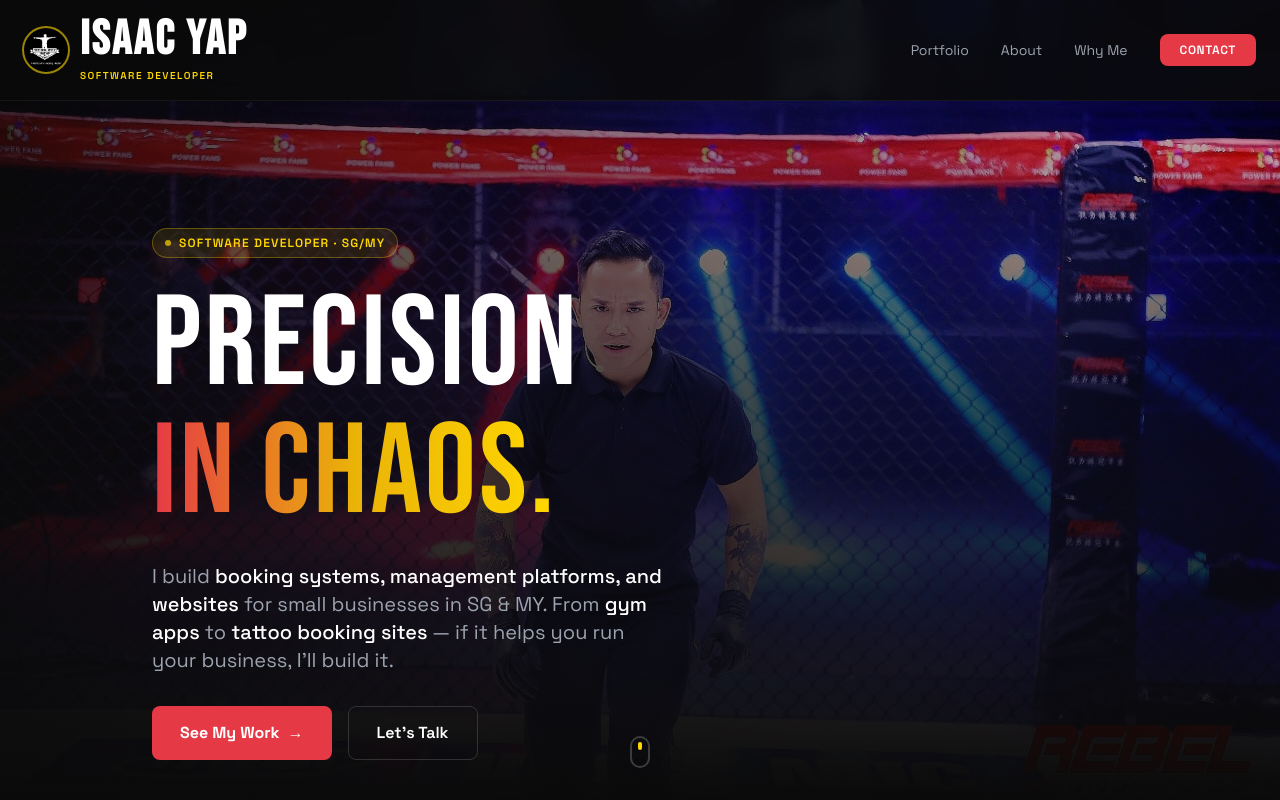
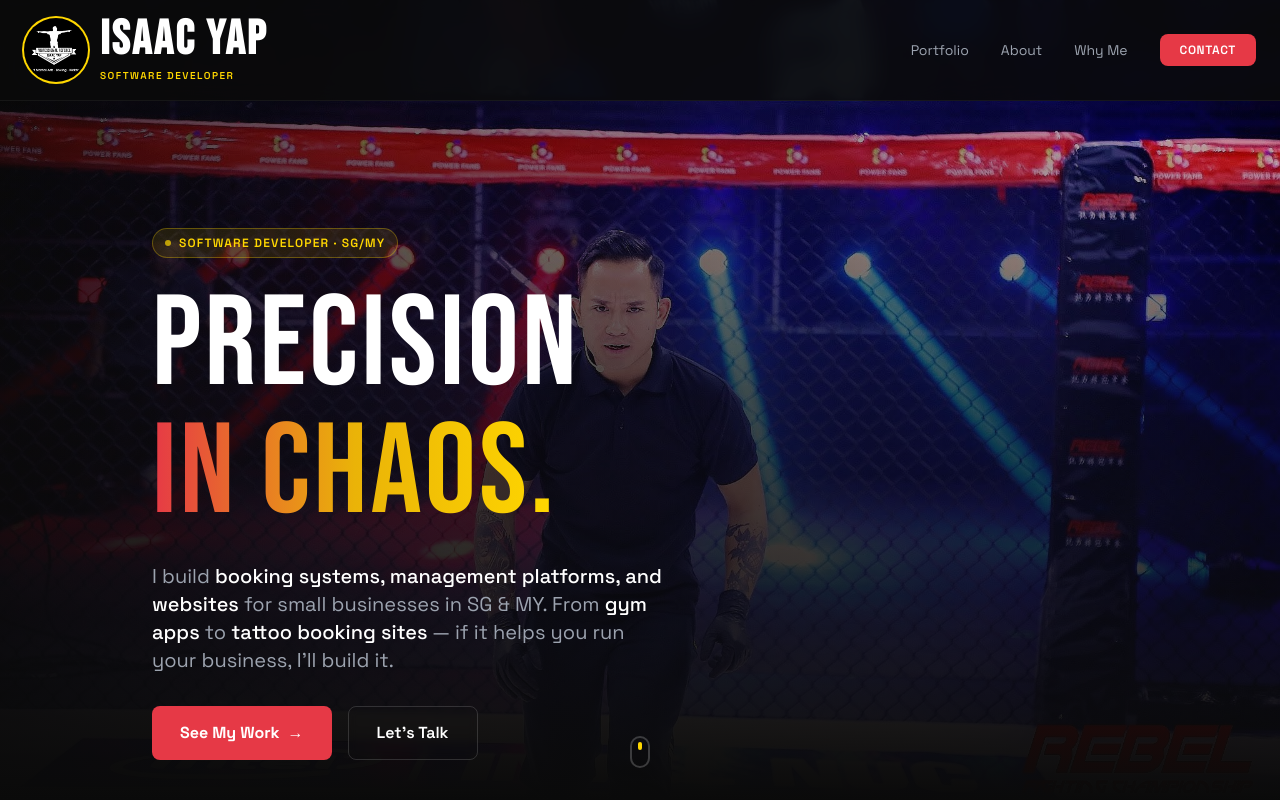
Before and after one commit to IsaacYap90/isaacyap.ai, a React (Vite) app: page / in a window 1280 px wide. Shown: the top 800 px of the page. Built offline with nearby package versions, Linux system fonts and the light colour scheme.

Commit message:
bigger logo + brighter gold ring

```diff
--- a/src/App.jsx
+++ b/src/App.jsx
@@ -7,7 +7,7 @@ const Nav = () => {
     <nav className="fixed top-0 w-full z-50 bg-[#0a0a0a]/90 backdrop-blur-md border-b border-white/5">
       <div className="container mx-auto px-6 py-4 flex items-center justify-between">
         <a href="#" onClick={(e) => { e.preventDefault(); window.scrollTo({top:0,behavior:'smooth'}) }} className="flex items-center gap-3 group">
-          <img src="/images/logo-cropped.jpg" alt="Logo" className="w-11 h-11 rounded-full ring-2 ring-brand-gold/60 object-contain bg-black p-0.5" />
+          <img src="/images/logo-cropped.jpg" alt="Logo" className="w-14 h-14 md:w-16 md:h-16 rounded-full ring-2 ring-brand-gold object-contain bg-black p-0.5" />
           <div className="leading-tight">
             <span className="font-display text-white text-4xl md:text-5xl tracking-wider block group-hover:text-brand-gold transition-colors font-black">ISAAC YAP</span>
             <span className="text-brand-gold text-[10px] font-semibold uppercase tracking-[0.15em]">Software Developer</span>
```
